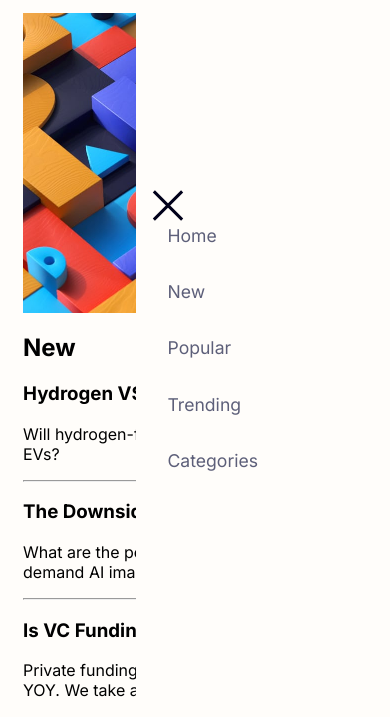
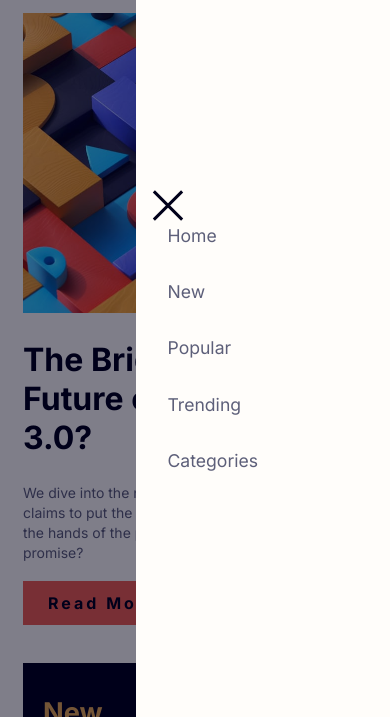
Before and after one commit to Francis-Frimpong/News-Homepage, a plain HTML site: page index.html in a window 390 px wide. Both pictures are taken after a click on the element 352 px from the left and 48 px from the top of the page. Shown: the part 90-807 px from the top of the page. Drawn offline with Linux system fonts and the light colour scheme.

Commit message:
improved layout for mobile view

```diff
--- a/index.html
+++ b/index.html
@@ -44,7 +44,19 @@
         <a href="#categories">Categories</a>
       </nav>
         <div class="banner-img grid-img">
+        </div>
 
+        <div class="article grid-article">
+          <h1>The Bright Future of Web 3.0?</h1>
+
+            <article  class="blog">
+              <p>
+                We dive into the next evolution of the web that claims to put the power of the platforms back into the hands of the people.
+                But is it really fulfilling its promise?
+
+              </p>
+              <a href="#" class="btn">Read More</a>
+            </article>
 
         </div>
 
@@ -73,21 +85,7 @@
         </aside>
 
 
-        <div class="article grid-article">
-          <h1>The Bright Future of Web 3.0?</h1>
-          <div class="blog">
-            <article>
-              <p>
-                We dive into the next evolution of the web that claims to put the power of the platforms back into the hands of the people.
-                But is it really fulfilling its promise?
 
-              </p>
-              <a href="#" class="btn">Read More</a>
-            </article>
-
-
-          </div>
-        </div>
     </section>
 
     <section class="cards">
@@ -131,6 +129,7 @@
     </section>
   </div>
 
+  <div class="overlay"></div>
   <script src="index.js"></script>
 </body>
 </html>
--- a/index.js
+++ b/index.js
@@ -1,12 +1,16 @@
 const hamburgerManu = document.querySelector(".icon-manu");
 const closeManu = document.querySelector(".close-icon");
 const mobileNavLinks = document.querySelector('.mobileNavLinks')
+const overlay = document.querySelector('.overlay')
 
 hamburgerManu.addEventListener('click', () => {
     mobileNavLinks.classList.toggle('openDrawer');
+    overlay.style.display = "block";
 
 })
 closeManu.addEventListener('click', () => {
     mobileNavLinks.classList.toggle('openDrawer');
+    overlay.style.display = "none";
+
 
 })
--- a/style.css
+++ b/style.css
@@ -54,6 +54,12 @@ body {
     cursor: pointer;
 }
 
+.mobileNavLinks .close-icon {
+    position: relative;
+    top: 0;
+    right: 0;
+}
+
 .banner-img {
     background-image: url("assets/images/image-web-3-mobile.jpg");
     background-size: cover;
@@ -62,3 +68,84 @@ body {
     width: 100%; /* Adjust dimensions as needed */
     height: 300px; /* Example height */
 }
+
+
+.article h1 {
+    width: 70%;
+    font-size: 2rem;
+    color: hsl(240, 100%, 5%);
+}
+
+.blog p {
+    font-size: 14px;
+    line-height: 20px;
+    color:hsl(236, 13%, 42%);
+    margin-bottom: 30px;
+}
+
+.blog .btn {
+    background-color:  hsl(5, 85%, 63%);
+    padding: 12px 25px;
+    letter-spacing: 3px;
+    text-decoration: none;
+    font-weight: bold;
+    color: hsl(240, 100%, 5%);
+}
+
+
+.blog .btn:hover {
+    background-color: hsl(240, 100%, 5%);
+    color: white;
+    cursor: pointer;
+}
+
+
+.sideBar {
+    width:auto;
+    /* box-sizing: border-box; */
+    padding: 10px 20px;
+    background-color: hsl(240, 100%, 5%);
+    margin-top: 50px;
+}
+
+hr {
+    margin-top: 30px;
+}
+
+
+.sideBar h2 {
+    color: hsl(35, 77%, 62%);
+    font-size: 1.7rem;
+}
+
+.sideBar h3 {
+    font-size: 1rem;
+    color:white
+
+}
+
+.sideBar h3:hover {
+    color: hsl(35, 77%, 62%);
+    cursor: pointer;
+}
+
+.sideBar, p, hr {
+    color: hsl(233, 8%, 79%);
+}
+
+.sideBar p {
+    font-size: .8rem;
+    line-height: 25px;
+
+}
+
+.overlay {
+    position:fixed;
+    top: 0;
+    left: 0;
+    background-color: rgb(0, 0, 26,0.5);
+    width: 100%;
+    height: 100vh;
+    z-index: 1;
+    display: none;
+}
```
